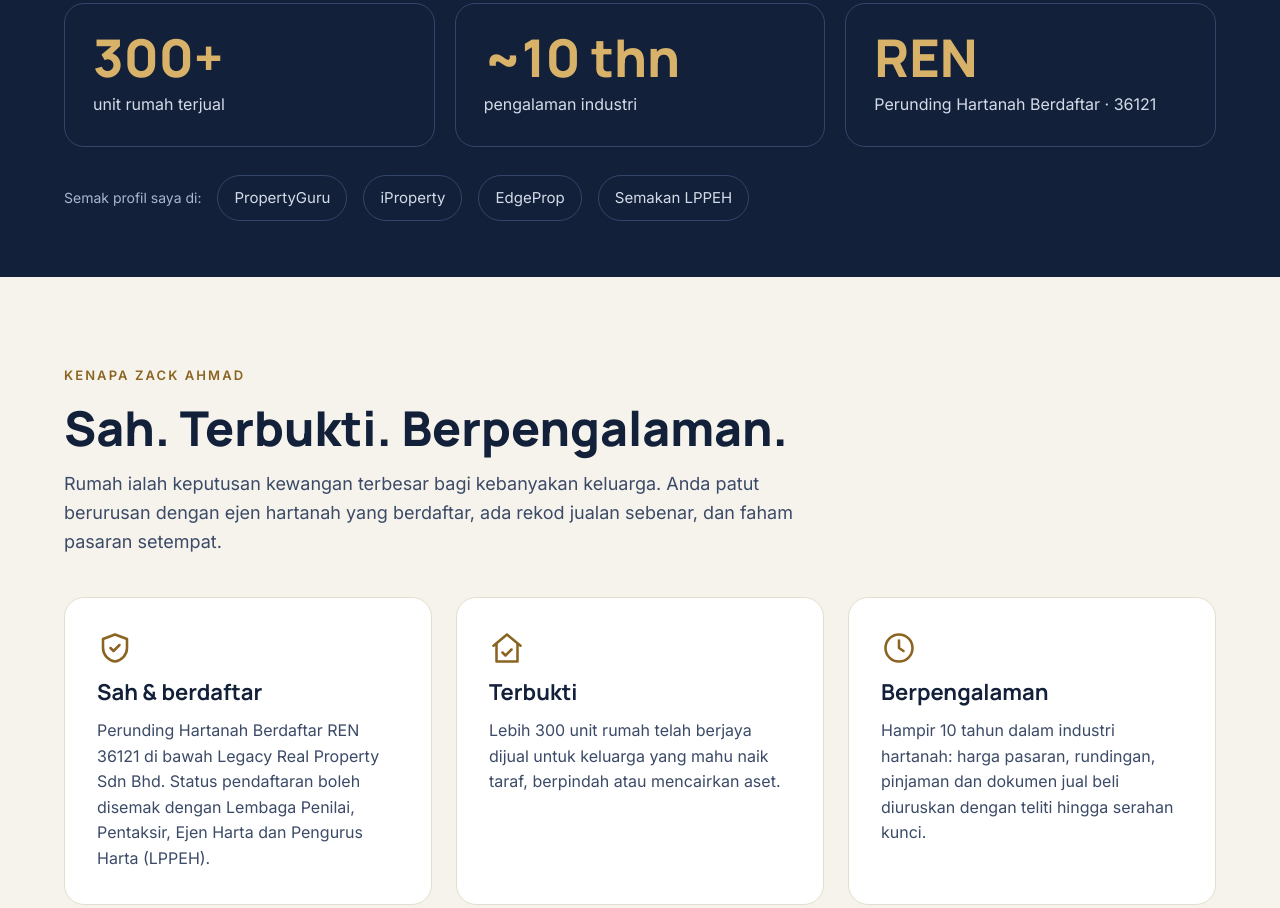
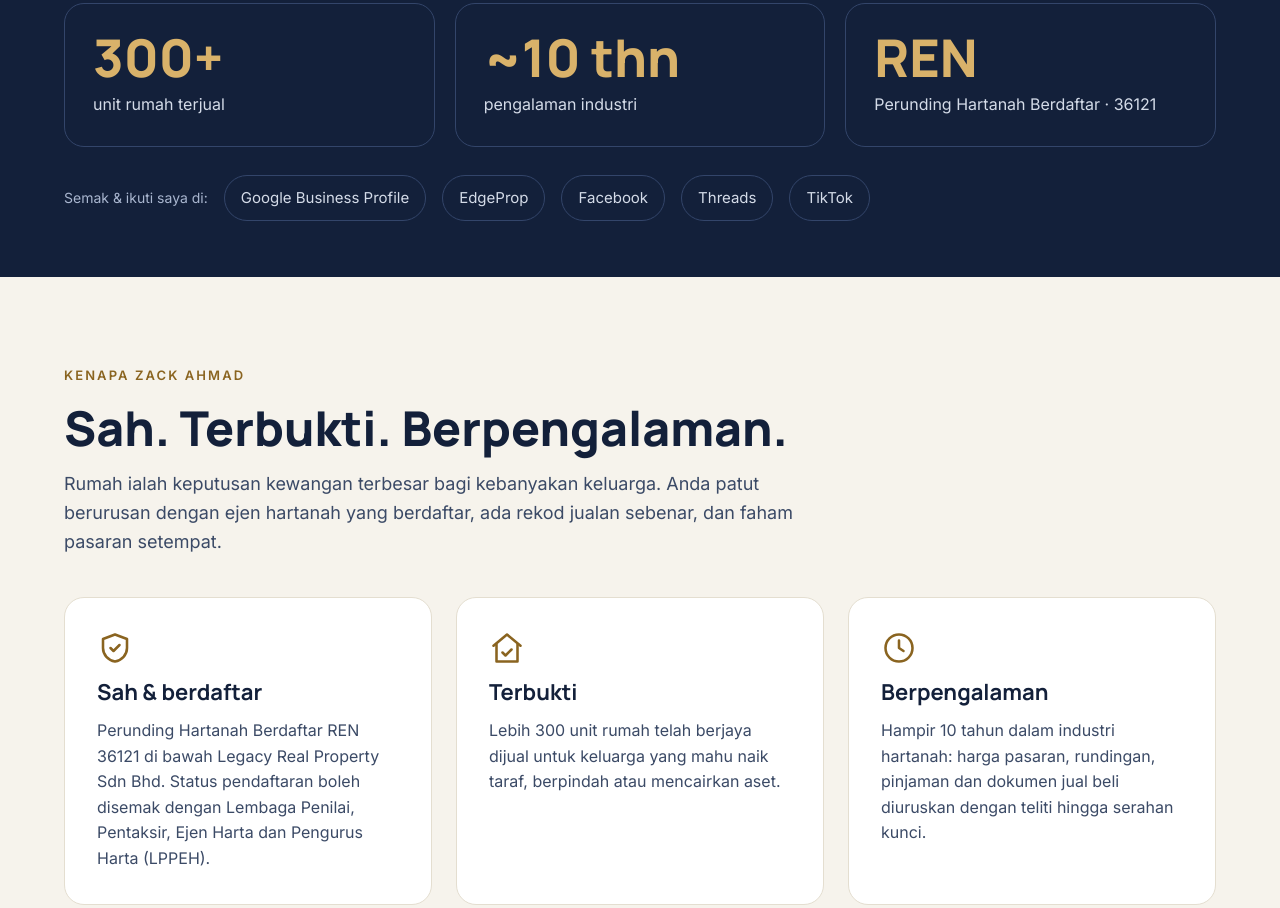
Before and after one commit to zex-amad/website-project, a plain HTML site: page index.html in a window 1280 px wide. Shown: the part 1028-1936 px from the top of the page. Drawn offline with Linux system fonts and the light colour scheme.

Commit message:
Add Zack's real profile links; remove placeholder ones
Google Business Profile, EdgeProp, Facebook, Threads and TikTok in the
profile chips, footer and RealEstateAgent sameAs. Removes the
PropertyGuru, iProperty and LPPEH placeholders.

Co-Authored-By: Claude Opus 5.5 <noreply@anthropic.com>
Claude-Session: https://claude.ai/code/session_01XRab36RxDVUChaPCzb2HZu

```diff
--- a/index.html
+++ b/index.html
@@ -50,7 +50,7 @@
         { "@type": "Place", "name": "Semenanjung Malaysia" }
       ],
       "knowsLanguage": ["ms", "en"],
-      "sameAs": ["[PAUTAN PROPERTYGURU]", "[PAUTAN IPROPERTY]", "[PAUTAN EDGEPROP]", "[PAUTAN FACEBOOK]", "[PAUTAN YOUTUBE]"]
+      "sameAs": ["https://maps.app.goo.gl/tbTeGyfb98bCn36V9", "https://www.edgeprop.my/agent/97607/zack-ahmad", "https://www.facebook.com/zackahmad1991", "https://www.threads.com/@zex_amad", "https://vt.tiktok.com/ZSs8L6xFd/"]
     },
     {
       "@type": "BreadcrumbList",
@@ -257,6 +257,7 @@ p{margin:0}
 .foot strong{color:var(--cream);font-weight:600}
 .foot nav{display:flex;flex-direction:column;gap:10px}
 .foot a{color:var(--muted-2)}
+.social{display:flex;flex-wrap:wrap;gap:8px 16px}
 .foot-areas{display:flex;flex-wrap:wrap;gap:8px 18px}
 .legal{border-top:1px solid var(--line);padding:20px 0 32px;display:flex;flex-wrap:wrap;justify-content:space-between;gap:12px 32px;font-size:13px}
 .legal a{color:var(--muted-2);margin-left:20px}
@@ -365,11 +366,12 @@ p{margin:0}
       <div class="stat"><b>REN</b><span>Perunding Hartanah Berdaftar · 36121</span></div>
     </div>
     <div class="profiles">
-      <span>Semak profil saya di:</span>
-      <a class="chip" href="[PAUTAN PROPERTYGURU]" target="_blank" rel="noopener">PropertyGuru</a>
-      <a class="chip" href="[PAUTAN IPROPERTY]" target="_blank" rel="noopener">iProperty</a>
-      <a class="chip" href="[PAUTAN EDGEPROP]" target="_blank" rel="noopener">EdgeProp</a>
-      <a class="chip" href="[PAUTAN SEMAKAN LPPEH]" target="_blank" rel="noopener">Semakan LPPEH</a>
+      <span>Semak &amp; ikuti saya di:</span>
+      <a class="chip" href="https://maps.app.goo.gl/tbTeGyfb98bCn36V9" target="_blank" rel="noopener">Google Business Profile</a>
+      <a class="chip" href="https://www.edgeprop.my/agent/97607/zack-ahmad" target="_blank" rel="noopener">EdgeProp</a>
+      <a class="chip" href="https://www.facebook.com/zackahmad1991" target="_blank" rel="noopener">Facebook</a>
+      <a class="chip" href="https://www.threads.com/@zex_amad" target="_blank" rel="noopener">Threads</a>
+      <a class="chip" href="https://vt.tiktok.com/ZSs8L6xFd/" target="_blank" rel="noopener">TikTok</a>
     </div>
   </section>
 </div>
@@ -651,6 +653,7 @@ p{margin:0}
     <div class="stack" style="flex:1 1 280px;gap:12px">
       <strong style="font:800 18px var(--head)">Zack Ahmad</strong>
       <span>Perunding Hartanah Berdaftar REN 36121<br>Legacy Real Property Sdn Bhd<br>No 38, Jalan Cemara 8, Taman Saujana Utama,<br>47000 Sungai Buloh, Selangor<br><a href="tel:+60196071970">+6019-607 1970</a></span>
+      <div class="social"><a href="https://maps.app.goo.gl/tbTeGyfb98bCn36V9" target="_blank" rel="noopener">Google Business Profile</a><a href="https://www.edgeprop.my/agent/97607/zack-ahmad" target="_blank" rel="noopener">EdgeProp</a><a href="https://www.facebook.com/zackahmad1991" target="_blank" rel="noopener">Facebook</a><a href="https://www.threads.com/@zex_amad" target="_blank" rel="noopener">Threads</a><a href="https://vt.tiktok.com/ZSs8L6xFd/" target="_blank" rel="noopener">TikTok</a></div>
     </div>
     <nav aria-label="Pautan pantas" style="flex:1 1 180px">
       <strong>Pautan</strong>
```
